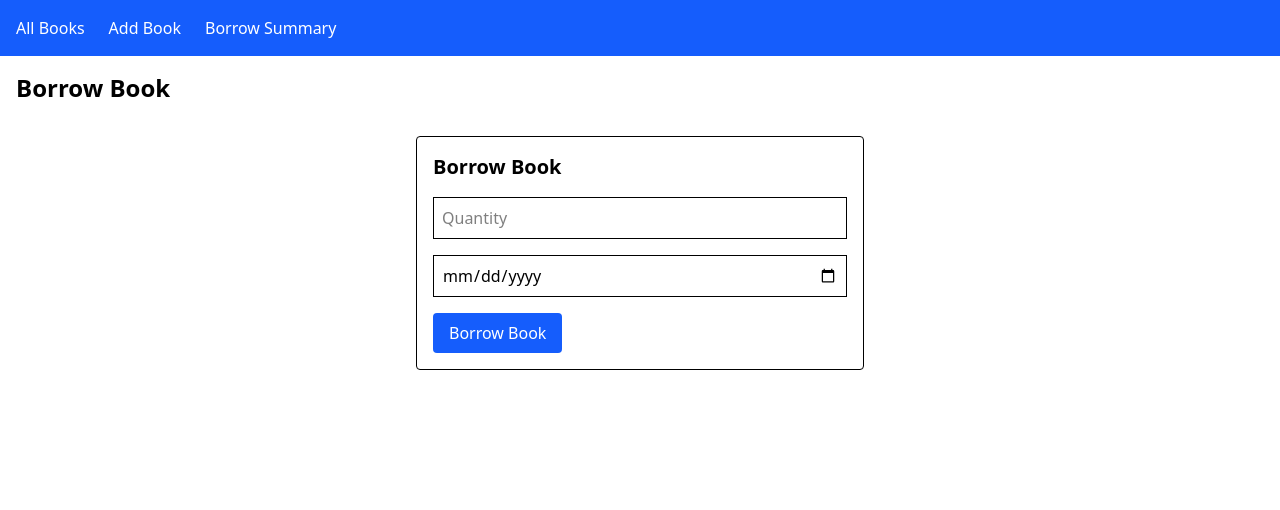
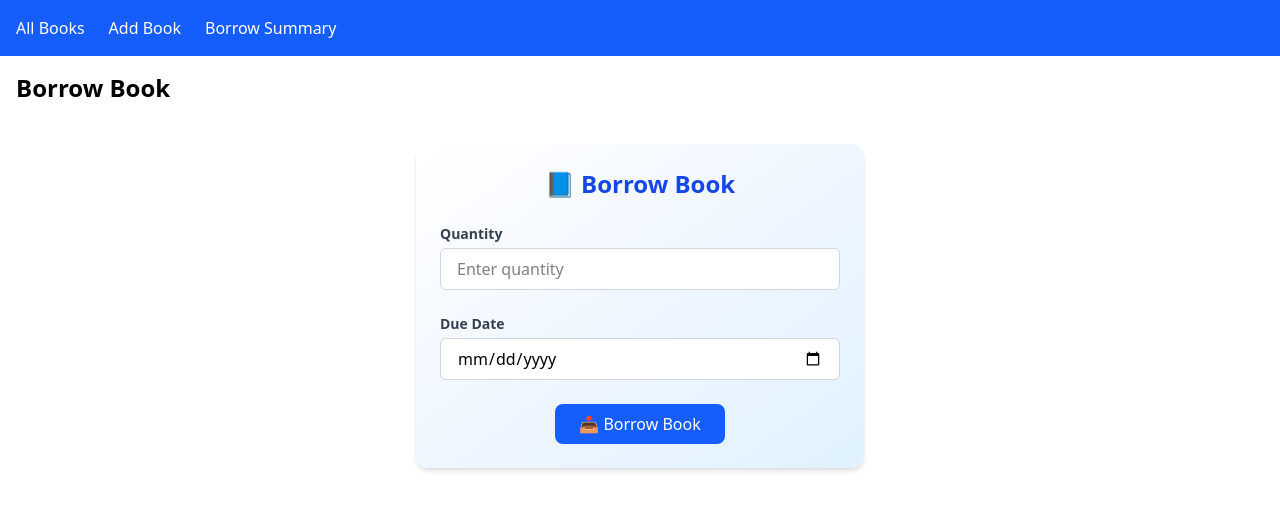
Before and after one commit to sakibbiswas/assignment-4-redux, a React (Vite) app: page /borrow/1 in a window 1280 px wide. Shown: the top 510 px of the page. Built offline with nearby package versions, Linux system fonts and the light colour scheme.

Commit message:
booklist  added

```diff
--- a/src/components/BorrowForm.tsx
+++ b/src/components/BorrowForm.tsx
@@ -1,3 +1,66 @@
+
+// import { useForm } from 'react-hook-form';
+// import { useBorrowBookMutation } from '../features/borrows/borrowsApi';
+// import { useNavigate, useParams } from 'react-router-dom';
+// import { toast } from 'react-toastify';
+
+// export type BorrowFormData = {
+//   quantity: number;
+//   dueDate: string;
+// };
+
+// export default function BorrowForm() {
+//   const { bookId } = useParams<{ bookId: string }>();
+//   const navigate = useNavigate();
+//   const { register, handleSubmit } = useForm<BorrowFormData>();
+//   const [borrowBook] = useBorrowBookMutation();
+
+//   const onSubmit = async (data: BorrowFormData) => {
+//     if (!bookId) {
+//       toast.error('❌ Missing book ID from URL.');
+//       return;
+//     }
+
+//     try {
+//       await borrowBook({ bookId, data }).unwrap();
+//       toast.success('✅ Book borrowed successfully');
+//       navigate('/borrow-summary');
+//     } catch (err: any) {
+//       toast.error(err?.data?.message || '❌ Failed to borrow');
+//     }
+//   };
+
+//   return (
+//     <form
+//       onSubmit={handleSubmit(onSubmit)}
+//       className="space-y-4 max-w-md mx-auto mt-8 p-4 border rounded"
+//     >
+//       <h2 className="text-xl font-bold mb-4">Borrow Book</h2>
+
+//       <input
+//         type="number"
+//         {...register('quantity', { required: true, min: 1 })}
+//         placeholder="Quantity"
+//         className="border p-2 w-full"
+//       />
+
+//       <input
+//         type="date"
+//         {...register('dueDate', { required: true })}
+//         className="border p-2 w-full"
+//       />
+
+//       <button
+//         type="submit"
+//         className="bg-blue-600 text-white px-4 py-2 rounded hover:bg-blue-700"
+//       >
+//         Borrow Book
+//       </button>
+//     </form>
+//   );
+// }
+
+
 
 import { useForm } from 'react-hook-form';
 import { useBorrowBookMutation } from '../features/borrows/borrowsApi';
@@ -33,29 +96,40 @@ export default function BorrowForm() {
   return (
     <form
       onSubmit={handleSubmit(onSubmit)}
-      className="space-y-4 max-w-md mx-auto mt-8 p-4 border rounded"
+      className="max-w-md mx-auto mt-10 p-6 bg-gradient-to-br from-white via-blue-50 to-sky-100 shadow-md rounded-xl space-y-6"
     >
-      <h2 className="text-xl font-bold mb-4">Borrow Book</h2>
+      <h2 className="text-2xl font-bold text-center text-blue-700">📘 Borrow Book</h2>
 
+      {/* Quantity */}
+      <div>
+        <label className="block text-sm font-semibold text-gray-700 mb-1">Quantity</label>
         <input
           type="number"
           {...register('quantity', { required: true, min: 1 })}
-        placeholder="Quantity"
-        className="border p-2 w-full"
+          placeholder="Enter quantity"
+          className="w-full border border-gray-300 px-4 py-2 rounded-md focus:outline-none focus:ring-2 focus:ring-blue-400 bg-white"
         />
+      </div>
 
+      {/* Due Date */}
+      <div>
+        <label className="block text-sm font-semibold text-gray-700 mb-1">Due Date</label>
         <input
           type="date"
           {...register('dueDate', { required: true })}
-        className="border p-2 w-full"
+          className="w-full border border-gray-300 px-4 py-2 rounded-md focus:outline-none focus:ring-2 focus:ring-blue-400 bg-white"
         />
+      </div>
 
+      {/* Submit Button */}
+      <div className="text-center">
         <button
           type="submit"
-        className="bg-blue-600 text-white px-4 py-2 rounded hover:bg-blue-700"
+          className="bg-blue-600 hover:bg-blue-700 text-white px-6 py-2 rounded-lg font-medium transition duration-300"
         >
-        Borrow Book
+          📥 Borrow Book
         </button>
+      </div>
     </form>
   );
 }
```
Lines whose indentation alone changed are shown as unchanged.
